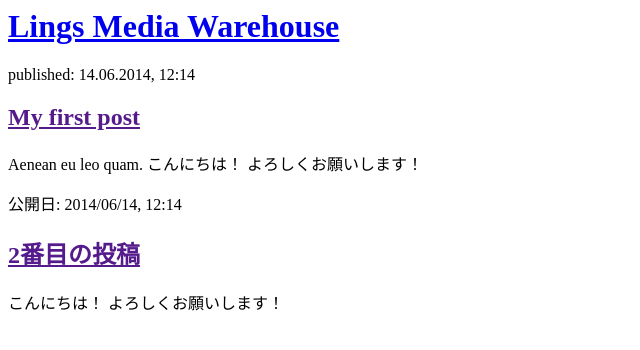
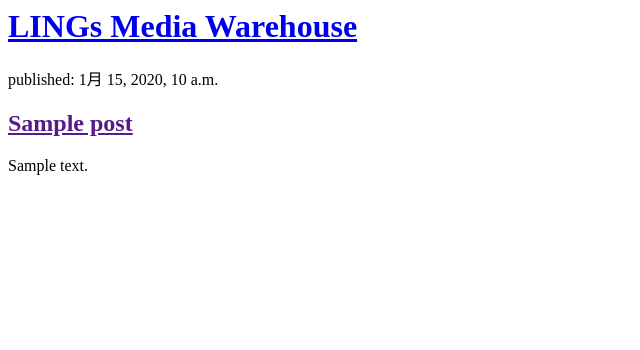
Before and after one commit to teamUZU/karasu, a Django app: template blog/templates/blog/post_list.html in a window 1280 px wide. Shown: the top 350 px of the page, without its empty margins (0-640 px from the left). Run offline with Django 3.2, Linux system fonts and the light colour scheme; the template is opened without the code that fills it: values that come from a table or form of the project are taken from there, others are empty; tables that the repository leaves empty hold one stand-in row (values such as "Sample post").

Commit message:
Modified templates to display posts from datebase.

```diff
--- a/blog/templates/blog/post_list.html
+++ b/blog/templates/blog/post_list.html
@@ -4,17 +4,15 @@
 	</head>
 	<body>
 		<div>
-			<h1><a href="/">Lings Media Warehouse</a></h1>
+			<h1><a href="/">LINGs Media Warehouse</a></h1>
 		</div>
+
+		{% for post in posts %}
 		<div>
-			<p>published: 14.06.2014, 12:14</p>
-			<h2><a href="">My first post</a></h2>
-            <p>Aenean eu leo quam. こんにちは！ よろしくお願いします！ </p>
+			<p>published: {{ post.published_date }}</p>
+			<h2><a href="">{{ post.title }}</a></h2>
+            <p>{{ post.text|linebreaksbr }}</p>
         </div>
-        <div>
-        	<p>公開日: 2014/06/14, 12:14</p>
-            <h2><a href="">2番目の投稿</a></h2>
-            <p> こんにちは！ よろしくお願いします！ </p>
-		</div>
+        {% endfor %}
 	</body>
 </html>
--- a/blog/views.py
+++ b/blog/views.py
@@ -1,4 +1,7 @@
 from django.shortcuts import render
+from django.utils import timezone
+from .models import Post
 
 def post_list(request):
-	return render(request, 'blog/post_list.html', {})
+	posts = Post.objects.filter(published_date__lte=timezone.now()).order_by('published_date')
+	return render(request, 'blog/post_list.html', {'posts': posts})
```
